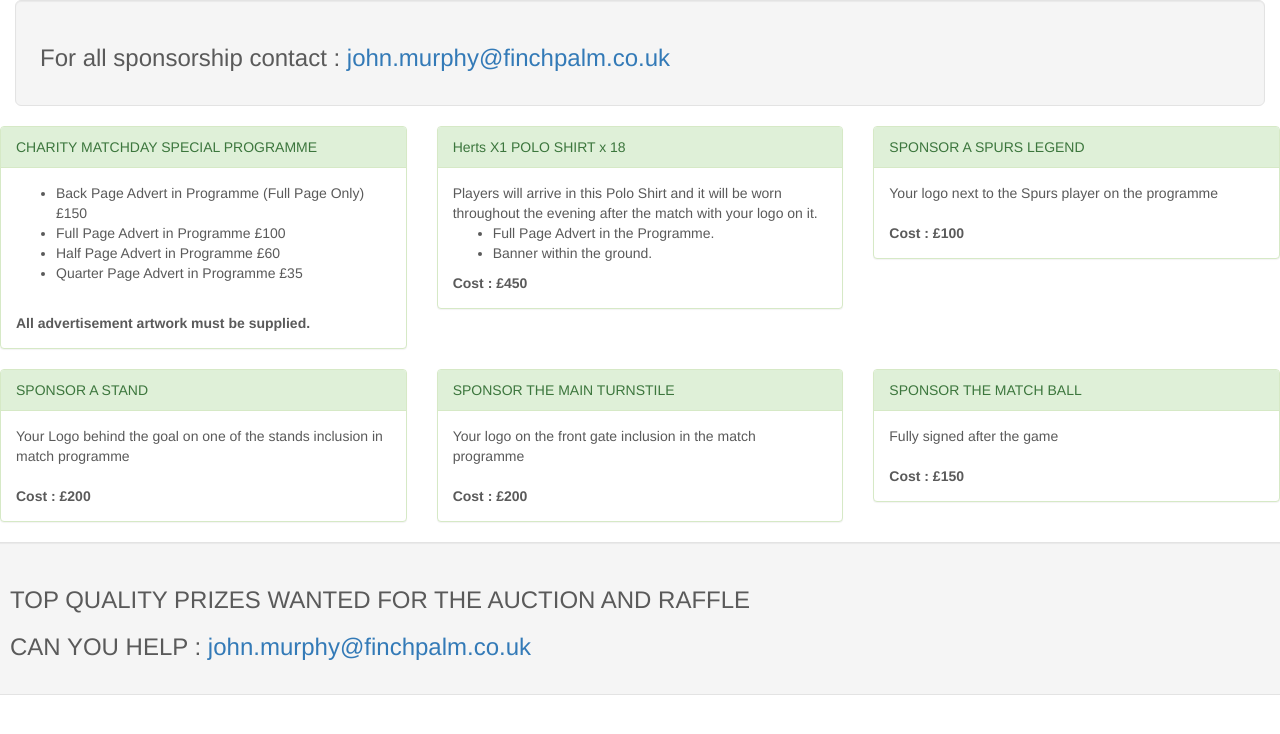
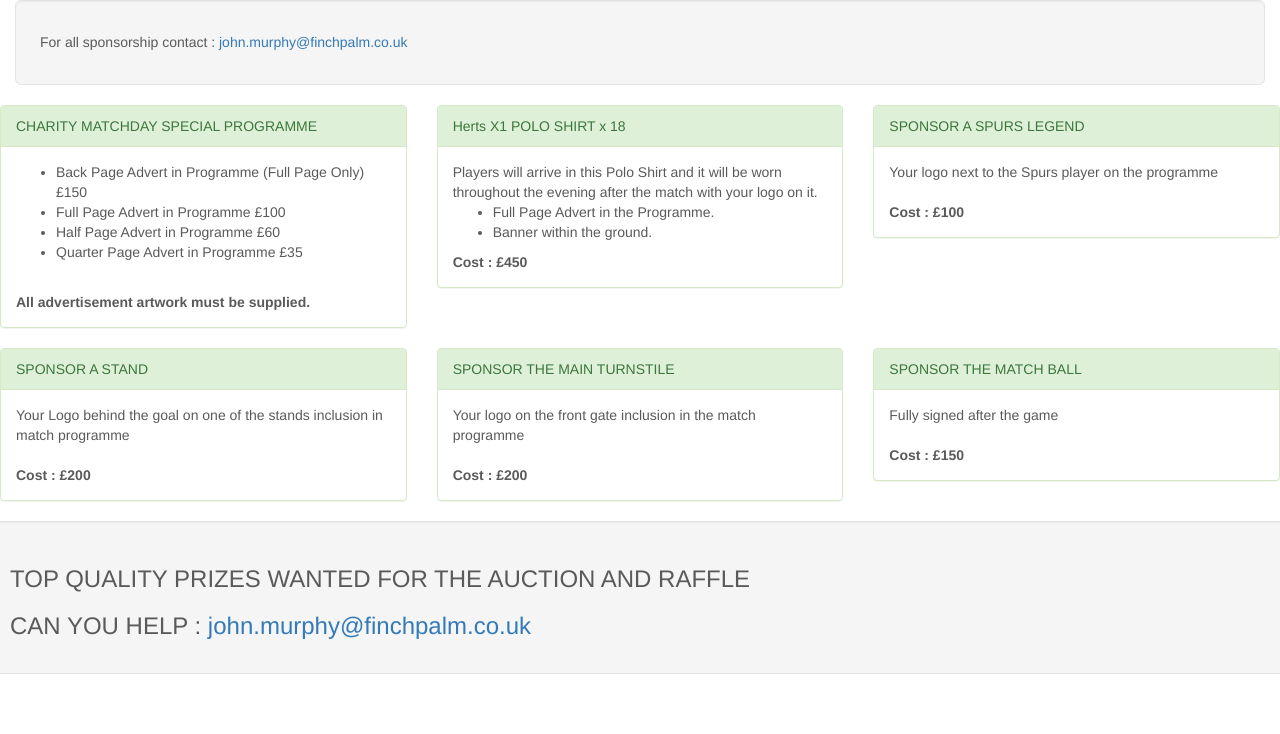
Before and after one commit to spurslegends/web, a plain HTML site: page sponsorship.html in a window 1280 px wide. Drawn offline with nearby package versions, Linux system fonts and the light colour scheme; a script that the page names is missing.

Commit message:
images in

```diff
--- a/sponsorship.html
+++ b/sponsorship.html
@@ -21,9 +21,9 @@
 	<div class="col-md-12">
 
 		<div class="well well-lg">
-			<h3>
+			<h5>
 			For all sponsorship contact : <a href="mailto:#">john.murphy@finchpalm.co.uk</a>
-			</h3>
+			</h5>
 		</div>
 	</div>
 	<div class="row">
```
